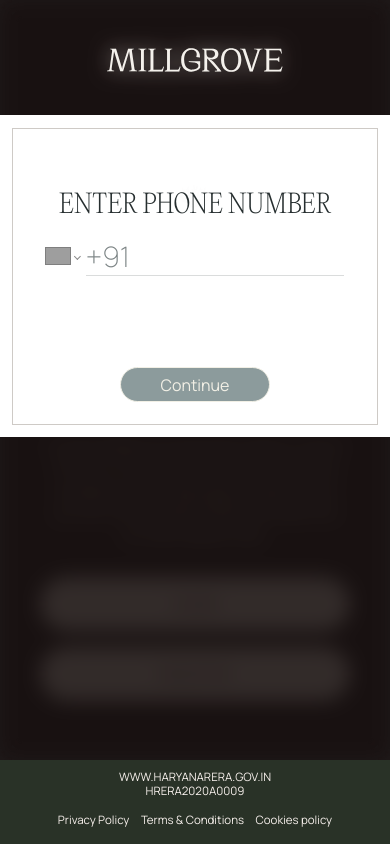
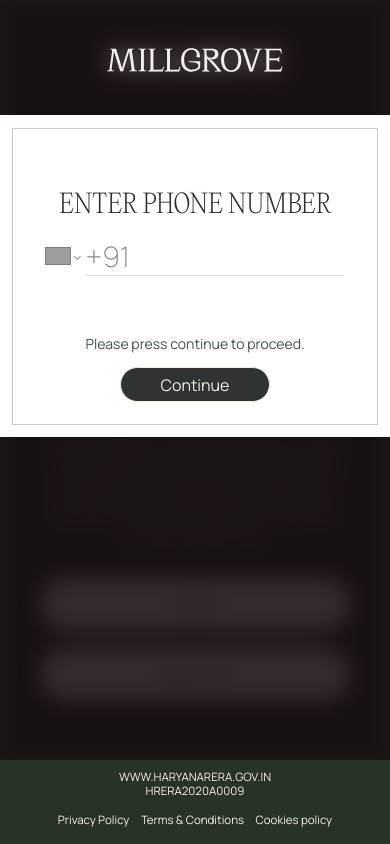
Before and after one commit to sachinsharma92/millgrove-landing-page, a React (Create React App) app: page / in a window 390 px wide. Both pictures are taken after a click on the button "LOGIN". Built offline with nearby package versions, Linux system fonts and the light colour scheme; grey boxes are pictures that could not be loaded.

Commit message:
[FIX] phone number validation removed

```diff
--- a/src/views/Login/PhoneNumberForm.js
+++ b/src/views/Login/PhoneNumberForm.js
@@ -53,9 +53,7 @@ const PhoneNumberForm = ({ setIsEnteringPhoneNos, setIsEnteringOtp }) => {
           <p className={styles.instructionText}>
             {error.errorOccured
               ? error.msg
-              : phoneNos?.length === 10
-              ? "Please press continue to proceed."
-              : " "}
+              : "Please press continue to proceed."}
           </p>
           {error.errorOccured && (
             <p className={styles.instructionText}>
@@ -65,8 +63,8 @@ const PhoneNumberForm = ({ setIsEnteringPhoneNos, setIsEnteringOtp }) => {
           <div className={styles.submitBtnWrapper}>
             <Button
               type="submit"
-              isDisabled={phoneNos?.length === 10 ? false : true}
-              clickhandler={() => phoneNos?.length === 10 && continueHandler()}
+              // isDisabled={phoneNos?.length === 10 ? false : true}
+              clickhandler={() => continueHandler()}
               text={"Continue"}
             />
           </div>
```
